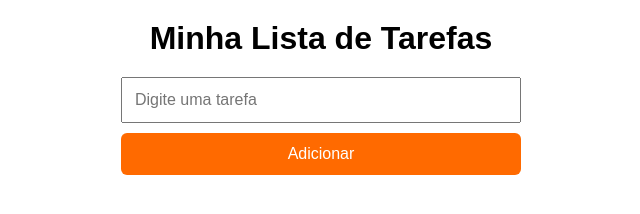
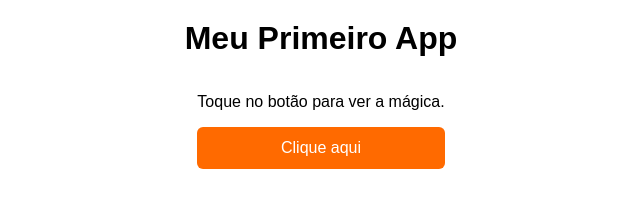
Before and after one commit to gibagomes/Primeiroapp, a plain HTML site: page index.html in a window 1280 px wide. Shown: the whole page, without its empty margins (319-959 px from the left). Drawn offline with Linux system fonts and the light colour scheme.

Commit message:
Update index.html

```diff
--- a/index.html
+++ b/index.html
@@ -1,33 +1,21 @@
 <!DOCTYPE html>
 <html lang="pt-BR">
 <head>
-  <meta charset="UTF-8">
-  <title>Lista de Tarefas</title>
-
-  <meta name="viewport" content="width=device-width, initial-scale=1.0">
-
-  <link rel="stylesheet" href="style.css">
-  <link rel="manifest" href="manifest.json">
+  <meta charset="UTF-8" />
+  <title>Meu Primeiro App</title>
+  <meta name="viewport" content="width=device-width, initial-scale=1.0" />
+  <link rel="stylesheet" href="style.css" />
 </head>
 <body>
 
-  <h1>Minha Lista de Tarefas</h1>
+  <h1>Meu Primeiro App</h1>
 
-  <div class="container">
-    <input
-      type="text"
-      id="tarefa"
-      placeholder="Digite uma tarefa"
-    >
-
-    <button id="adicionar">
-      Adicionar
-    </button>
-
-    <ul id="lista"></ul>
+  <div class="card">
+    <p id="texto">Toque no botão para ver a mágica.</p>
+    <button id="btn">Clique aqui</button>
+    <p id="saida"></p>
   </div>
 
   <script src="script.js"></script>
-
 </body>
 </html>
```
